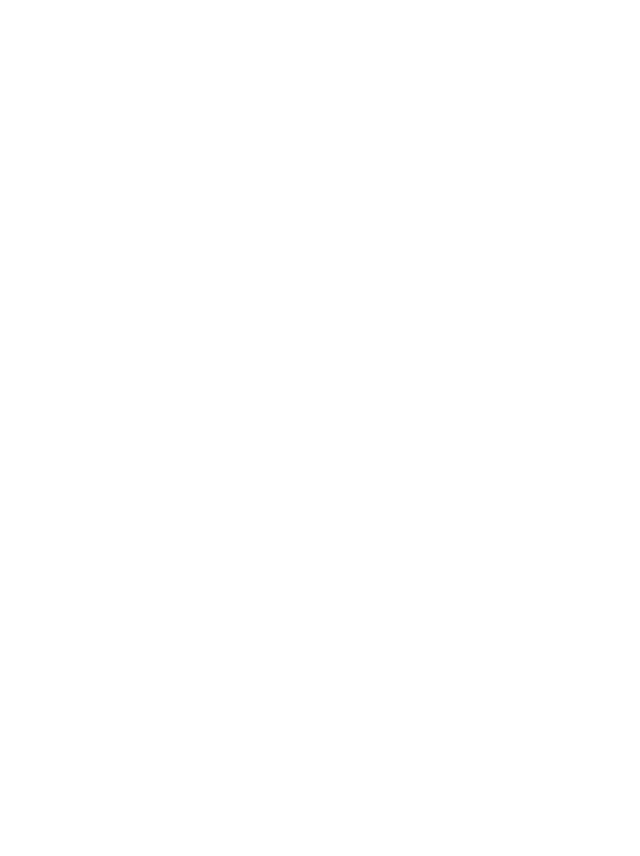
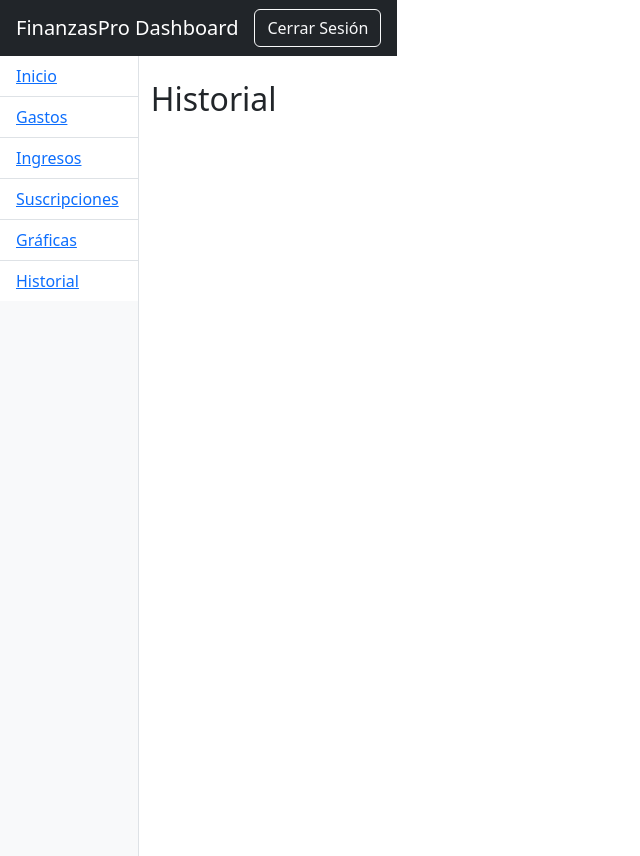
Before and after one commit to Emmanuelfwd/FinalProFinanzas, a React app in the folder frontend/: page /dashboard/historial in a window 1280 px wide. Before the commit this address had no page. Shown: the whole page, without its empty margins (0-640 px from the left). Before the commit the page ends 800 px from the top, so only its background shows below. Built offline with nearby package versions, Linux system fonts and the light colour scheme; sample sign-in values are in the browser's storage; the HTML template or start-up script is replaced by a standard one.

Commit message:
Dashboard configurada para test basico de rutas

```diff
--- /dev/null
+++ b/frontend/src/Components/dashboard/NavbarDashboard.jsx
@@ -0,0 +1,24 @@
+import React from "react";
+import { Link } from "react-router-dom";
+
+const NavbarDashboard = () => {
+    return (
+        <nav className="navbar navbar-dark bg-dark px-3">
+            <Link to="/dashboard" className="navbar-brand">
+                FinanzasPro Dashboard
+            </Link>
+
+            <button
+                className="btn btn-outline-light"
+                onClick={() => {
+                    localStorage.removeItem("token");
+                    window.location.href = "/login";
+                }}
+            >
+                Cerrar Sesión
+            </button>
+        </nav>
+    );
+};
+
+export default NavbarDashboard;
--- /dev/null
+++ b/frontend/src/Components/dashboard/SidebarDashboard.jsx
@@ -0,0 +1,38 @@
+import React from "react";
+import { Link } from "react-router-dom";
+
+const SidebarDashboard = () => {
+    return (
+        <div className="bg-light border-end" style={{ width: "220px", height: "100vh" }}>
+            <ul className="list-group list-group-flush">
+
+                <li className="list-group-item">
+                    <Link to="/dashboard/home">Inicio</Link>
+                </li>
+
+                <li className="list-group-item">
+                    <Link to="/dashboard/gastos">Gastos</Link>
+                </li>
+
+                <li className="list-group-item">
+                    <Link to="/dashboard/ingresos">Ingresos</Link>
+                </li>
+
+                <li className="list-group-item">
+                    <Link to="/dashboard/suscripciones">Suscripciones</Link>
+                </li>
+
+                <li className="list-group-item">
+                    <Link to="/dashboard/charts">Gráficas</Link>
+                </li>
+
+                <li className="list-group-item">
+                    <Link to="/dashboard/historial">Historial</Link>
+                </li>
+
+            </ul>
+        </div>
+    );
+};
+
+export default SidebarDashboard;
--- a/frontend/src/Pages/Dashboard.jsx
+++ b/frontend/src/Pages/Dashboard.jsx
@@ -1,9 +1,40 @@
 import React from "react";
+import { Routes, Route } from "react-router-dom";
+
+import NavbarDashboard from "../Components/dashboard/NavbarDashboard";
+import SidebarDashboard from "../Components/dashboard/SidebarDashboard";
+
+import { Navigate } from "react-router-dom";
+import DashboardHome from "../Components/dashboard/DashboardHome";
+import ExpensesView from "../Components/dashboard/ExpensesView";
+import IncomeView from "../Components/dashboard/IncomeView";
+import SubscriptionsView from "../Components/dashboard/SubscriptionsView";
+import ChartsView from "../Components/dashboard/ChartsView";
+import HistoryView from "../Components/dashboard/HistoryView";
 
 const Dashboard = () => {
     return (
-        <div className="container mt-5">
-            <h1>Dashboard</h1>
+        <div>
+            <NavbarDashboard />
+
+            <div style={{ display: "flex" }}>
+
+                <SidebarDashboard />
+
+                <div className="container mt-4">
+                    <Routes>
+                        <Route path="/" element={<Navigate to="home" />} />
+
+                        <Route path="home" element={<DashboardHome />} />
+                        <Route path="gastos" element={<ExpensesView />} />
+                        <Route path="ingresos" element={<IncomeView />} />
+                        <Route path="suscripciones" element={<SubscriptionsView />} />
+                        <Route path="charts" element={<ChartsView />} />
+                        <Route path="historial" element={<HistoryView />} />
+                    </Routes>
+
+                </div>
+            </div>
         </div>
     );
 };
--- a/frontend/src/Routes/Routing.jsx
+++ b/frontend/src/Routes/Routing.jsx
@@ -17,13 +17,14 @@
 
             {/* RUTA PROTEGIDA */}
             <Route
-                path="/dashboard"
+                path="/dashboard/*"
                 element={
                     <ProtectedRoute>
                         <Dashboard />
                     </ProtectedRoute>
                 }
             />
+
         </Routes>
     );
 };
```
